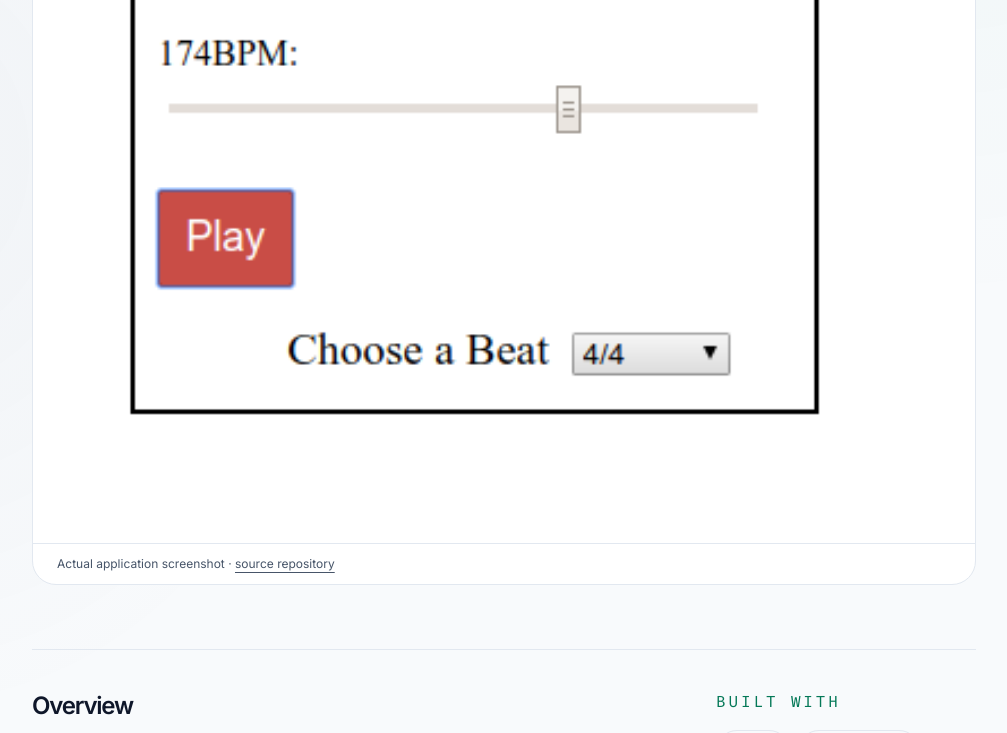
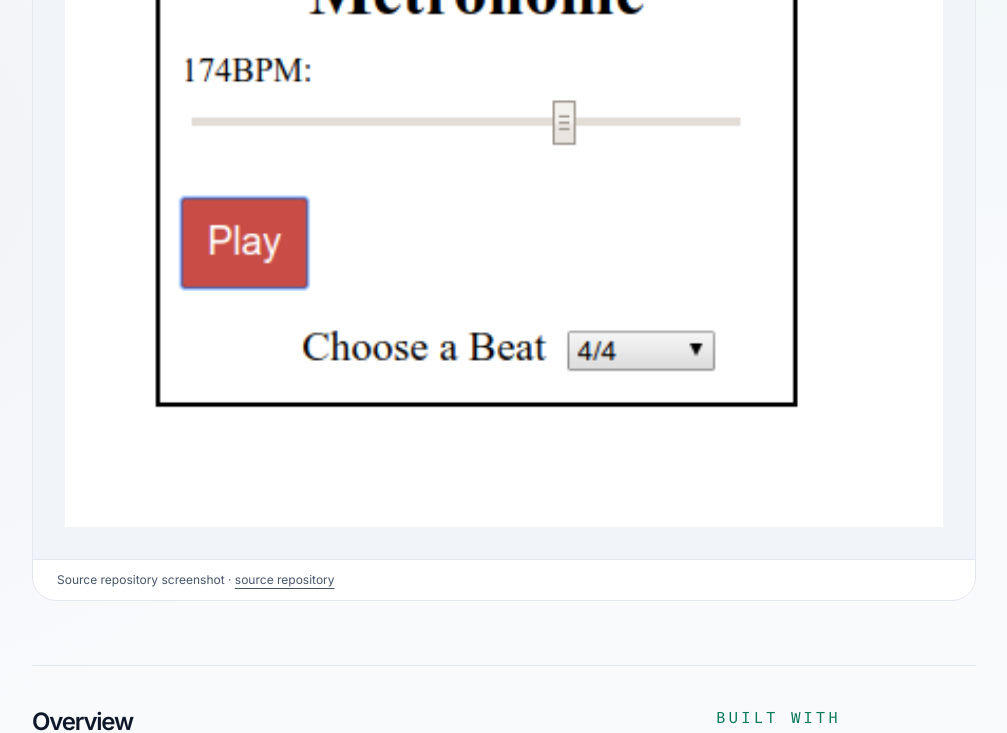
Before and after one commit to leenusdarnal/leenusdarnal.github.io, a SvelteKit app: page /projects/metronome/ in a window 1280 px wide. Shown: the part 882-1615 px from the top of the page, without its empty margins (136-1143 px from the left). Built offline with nearby package versions, Linux system fonts and the light colour scheme.

Commit message:
Display live screenshots on project case studies

```diff
--- a/src/routes/projects/[slug]/+page.svelte
+++ b/src/routes/projects/[slug]/+page.svelte
@@ -5,6 +5,31 @@
 
   let { data } = $props();
   let project = $derived(data.project);
+
+  function upgradePreviewImage(event, imageUrl) {
+    const image = event.currentTarget;
+    if (!image || !imageUrl || image.dataset.previewUpgraded === 'true') return;
+
+    let candidateUrl;
+    try {
+      candidateUrl = new URL(imageUrl, window.location.href);
+    } catch {
+      return;
+    }
+    if (candidateUrl.origin !== window.location.origin || candidateUrl.href === image.currentSrc || candidateUrl.href === image.src) return;
+
+    const candidate = new Image();
+    candidate.decoding = 'async';
+    candidate.onload = () => {
+      if (!image.isConnected) return;
+      image.dataset.previewUpgraded = 'true';
+      image.src = candidateUrl.href;
+      image.classList.remove('size-20');
+      image.classList.add('h-auto', 'max-h-[560px]', 'w-full', 'object-contain');
+    };
+    candidate.src = candidateUrl.href;
+  }
+
 </script>
 
 <svelte:head>
@@ -51,20 +76,35 @@
 
       {#if project.caseStudy.previewImage}
         <figure class="mt-14 overflow-hidden rounded-3xl border border-[var(--line)] bg-[var(--panel)]">
-          <img src={project.caseStudy.previewImage} alt={project.caseStudy.previewAlt} width="416" height="314" sizes="(max-width: 768px) calc(100vw - 2rem), 896px" loading="lazy" decoding="async" class="block h-auto w-full object-contain" />
+          <div class="flex min-h-[260px] items-center justify-center bg-[var(--panel-soft)] p-5 sm:min-h-[340px] sm:p-8">
+            <img
+              src={project.caseStudy.previewFallback ?? project.caseStudy.previewImage}
+              alt={project.caseStudy.previewAlt ?? project.name + ' application preview'}
+              width={project.slug === 'metronome' ? 416 : 1440}
+              height={project.slug === 'metronome' ? 314 : 1000}
+              sizes="(max-width: 768px) calc(100vw - 2rem), 896px"
+              loading="lazy"
+              decoding="async"
+              onload={(event) => upgradePreviewImage(event, project.caseStudy.previewImage)}
+              class={project.slug === 'metronome' ? 'block h-auto w-full object-contain' : 'size-20 object-contain'}
+            />
+          </div>
           <figcaption class="border-t border-[var(--line)] px-4 py-3 text-xs text-[var(--muted)] sm:px-6">
-            Actual application screenshot · {#if project.caseStudy.previewSourceUrl}<a href={project.caseStudy.previewSourceUrl} target="_blank" rel="noopener noreferrer" class="underline underline-offset-4">source repository</a>{/if}
+            {project.slug === 'metronome' ? 'Source repository screenshot' : 'Live application screenshot'}
+            {#if project.caseStudy.previewSourceUrl}
+              · <a href={project.caseStudy.previewSourceUrl} target="_blank" rel="noopener noreferrer" class="underline underline-offset-4">
+                {project.slug === 'metronome' ? 'source repository' : 'live application'}
+              </a>
+            {/if}
           </figcaption>
         </figure>
-      {:else}
+      {:else if project.live}
         <aside class="mt-14 flex flex-col gap-3 rounded-3xl border border-[var(--line)] bg-[var(--panel)] p-6 sm:flex-row sm:items-center sm:justify-between sm:p-8">
           <div>
             <p class="font-mono text-[10px] uppercase tracking-[0.18em] text-[var(--accent)]">Live application</p>
-            <p class="mt-2 text-sm leading-6 text-[var(--muted)]">An authentic screenshot is not yet available for this project. Open the live application to see its current interface.</p>
+            <p class="mt-2 text-sm leading-6 text-[var(--muted)]">Open the application to see its current interface.</p>
           </div>
-          {#if project.live}
-            <a href={project.live} target="_blank" rel="noopener noreferrer" class="inline-flex min-h-11 shrink-0 items-center justify-center rounded-full bg-[var(--accent)] px-5 py-3 text-sm font-semibold text-[var(--accent-contrast)]" style="color: var(--accent-contrast)">View live app ↗</a>
-          {/if}
+          <a href={project.live} target="_blank" rel="noopener noreferrer" class="inline-flex min-h-11 shrink-0 items-center justify-center rounded-full bg-[var(--accent)] px-5 py-3 text-sm font-semibold text-[var(--accent-contrast)]" style="color: var(--accent-contrast)">View live app ↗</a>
         </aside>
       {/if}
 
```
